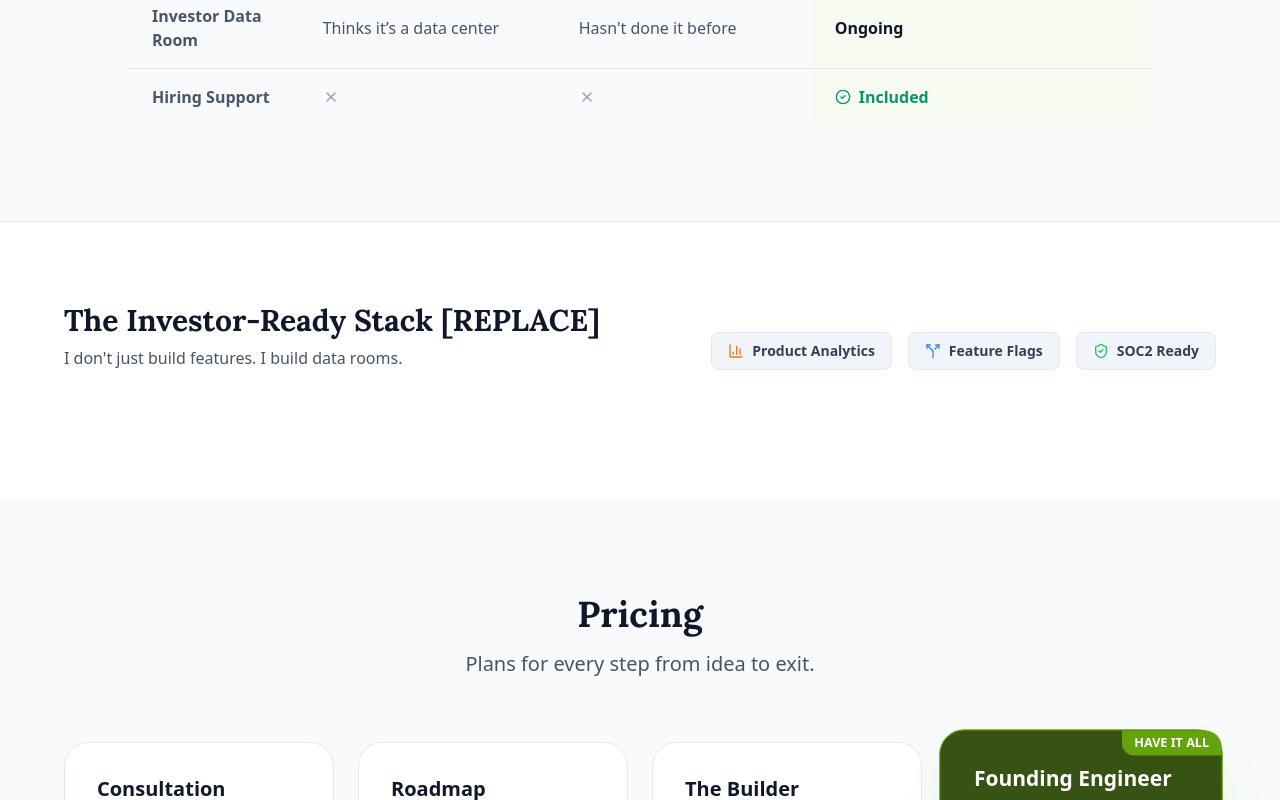
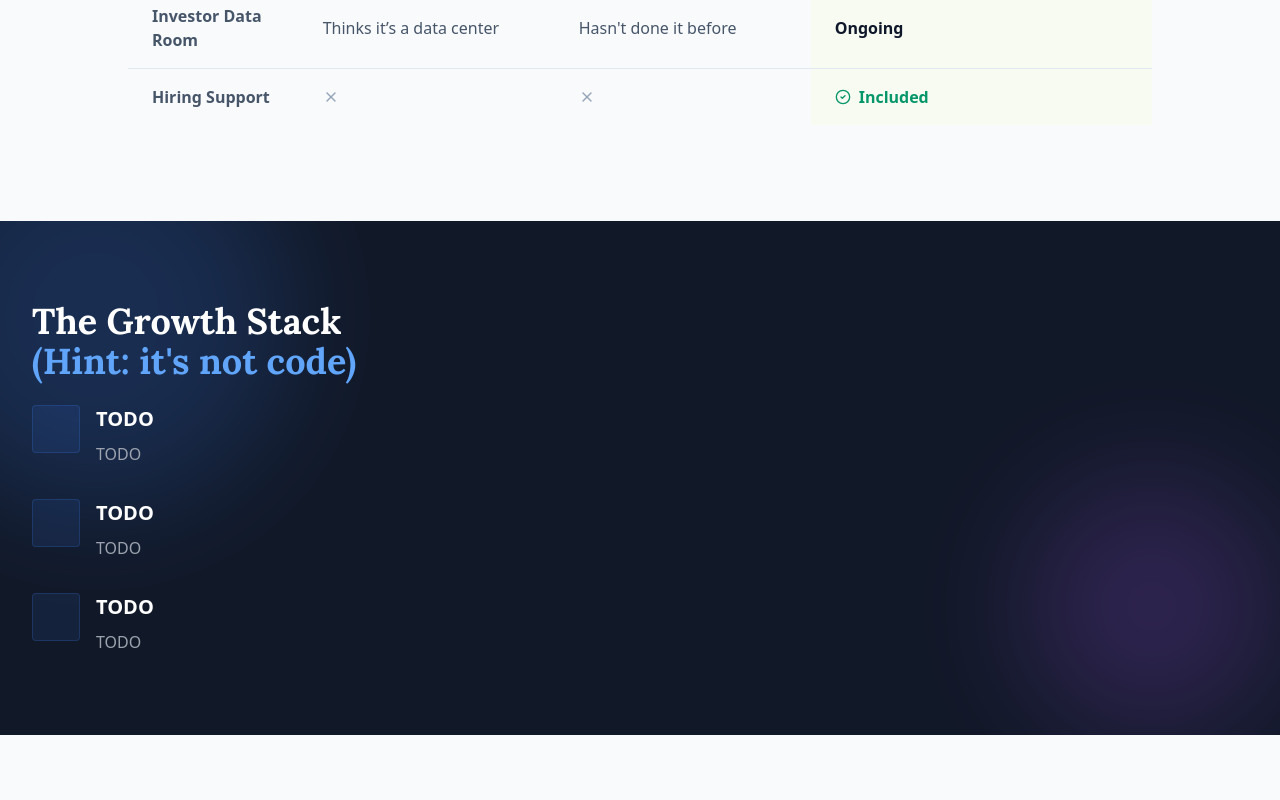
Before and after one commit to jlleblanc/jlleblanc.github.io, a Next.js app: page /jlleblanc.github.io/new-site in a window 1280 px wide. Shown: the part 2240-3040 px from the top of the page. Built offline with nearby package versions, Linux system fonts and the light colour scheme.

Commit message:
Stub in The Growth Stack

```diff
--- a/src/pages/new-site.js
+++ b/src/pages/new-site.js
@@ -105,7 +105,7 @@ export default function Home() {
           <div className="max-w-5xl mx-auto text-center relative z-10">
 
             <h1 className="text-5xl md:text-8xl font-bold tracking-tight text-slate-900 dark:text-white mb-8 leading-[1.1]">
-              Don't give away <span className="bg-yellow-300/50 dark:bg-yellow-500 px-1 rounded inline-block">half</span> your equity.<br /><br className="md:hidden" />
+              Don&apos;t give away <span className="bg-yellow-300/50 dark:bg-yellow-500 px-1 rounded inline-block">half</span> your equity.<br /><br className="md:hidden" />
               <span className="text-4xl md:text-5xl text-transparent bg-clip-text bg-gradient-to-r from-lime-700 to-cyan-600 dark:from-lime-400 dark:to-cyan-300">Rent a Founding Engineer</span>
             </h1>
 
@@ -318,28 +318,76 @@ export default function Home() {
         </section>
 
         {/* Growth Stack - Condensed */}
-        <section id="growth" className="py-20 px-6 bg-white dark:bg-black transition-colors duration-300 border-t border-slate-200 dark:border-slate-800">
-           <div className="max-w-6xl mx-auto">
-             <div className="flex flex-col md:flex-row justify-between items-end mb-12 gap-6">
-                <div>
-                   <h2 className="text-3xl font-bold text-slate-900 dark:text-white mb-2">The Investor-Ready Stack [REPLACE]</h2>
-                   <p className="text-slate-600 dark:text-slate-400">
-                     I don&apos;t just build features. I build data rooms.
-                   </p>
+        <section id="growth" className="py-20 bg-gray-900 text-white relative overflow-hidden">
+            <div className="absolute top-0 left-0 w-full h-full overflow-hidden opacity-20 pointer-events-none">
+                <div className="absolute -top-24 -left-24 w-96 h-96 bg-blue-500 rounded-full blur-3xl"></div>
+                <div className="absolute top-1/2 right-0 w-64 h-64 bg-purple-500 rounded-full blur-3xl"></div>
+            </div>
+
+            <div className="max-w-7xl mx-auto px-4 sm:px-6 lg:px-8 relative z-10">
+                <div className="grid lg:grid-cols-2 gap-16 items-center">
+                    <div>
+                        <h2 className="text-3xl md:text-4xl font-bold mb-6">The Growth Stack<br/><span className="text-blue-400">(Hint: it&apos;s not code)</span></h2>
+                        <div className="space-y-8">
+                            <div className="flex gap-4">
+                                <div className="flex-shrink-0 h-12 w-12 rounded bg-blue-500/10 flex items-center justify-center border border-blue-500/20">
+                                    <i data-lucide="eye" className="text-blue-400 w-6 h-6"></i>
+                                </div>
+                                <div>
+                                    <h4 className="text-xl font-bold mb-2">TODO</h4>
+                                    <p className="text-gray-400 leading-relaxed">TODO</p>
+                                </div>
+                            </div>
+
+                            <div className="flex gap-4">
+                                <div className="flex-shrink-0 h-12 w-12 rounded bg-blue-500/10 flex items-center justify-center border border-blue-500/20">
+                                    <i data-lucide="hammer" className="text-blue-400 w-6 h-6"></i>
+                                </div>
+                                <div>
+                                    <h4 className="text-xl font-bold mb-2">TODO</h4>
+                                    <p className="text-gray-400 leading-relaxed">TODO</p>
+                                </div>
+                            </div>
+
+                            <div className="flex gap-4">
+                                <div className="flex-shrink-0 h-12 w-12 rounded bg-blue-500/10 flex items-center justify-center border border-blue-500/20">
+                                    <i data-lucide="trending-up" className="text-blue-400 w-6 h-6"></i>
+                                </div>
+                                <div>
+                                    <h4 className="text-xl font-bold mb-2">TODO</h4>
+                                    <p className="text-gray-400 leading-relaxed">TODO</p>
+                                </div>
+                            </div>
+                        </div>
+                    </div>
+
+                    {/* <div className="bg-gray-800 p-8 rounded-lg border border-gray-700 shadow-2xl">
+                        <div className="flex items-center gap-2 mb-6 pb-4 border-b border-gray-700">
+                            <div className="w-3 h-3 rounded-full bg-red-500"></div>
+                            <div className="w-3 h-3 rounded-full bg-yellow-500"></div>
+                            <div className="w-3 h-3 rounded-full bg-green-500"></div>
+                            <span className="text-gray-500 font-mono text-sm ml-2">philosophy.md</span>
+                        </div>
+                        <div className="font-mono text-sm md:text-base text-gray-300 space-y-4">
+                            <p><span className="text-purple-400">const</span> <span className="text-blue-400">goal</span> = <span className="text-green-300">"Build a Company"</span>;</p>
+                            <p>
+                                <span className="text-gray-500">// Instead of:</span><br/>
+                                <span className="text-red-400">founder.giveEquity(50%);</span><br/>
+                                <span className="text-red-400">developer.buildInSecret();</span>
+                            </p>
+                            <p>
+                                <span className="text-gray-500">// We do:</span><br/>
+                                <span className="text-blue-400">while</span> (<span className="text-yellow-300">!product.isSuccessful</span>) {'{'}<br/>
+                                &nbsp;&nbsp;<span className="text-blue-400">await</span> builder.code();<br/>
+                                &nbsp;&nbsp;<span className="text-blue-400">await</span> founder.sell();<br/>
+                                &nbsp;&nbsp;builder.teach(founder);<br/>
+                                {'}'}
+                            </p>
+                            <p><span className="text-gray-500">// Result: Control remains with the founder.</span></p>
+                        </div>
+                    </div> */}
                 </div>
-                <div className="flex gap-4">
-                   <div className="bg-slate-100 dark:bg-slate-900 px-4 py-2 rounded-lg flex items-center gap-2 text-sm font-bold text-slate-700 dark:text-slate-300 border border-slate-200 dark:border-slate-800">
-                      <BarChart3 size={16} className="text-orange-500"/> Product Analytics
-                   </div>
-                   <div className="bg-slate-100 dark:bg-slate-900 px-4 py-2 rounded-lg flex items-center gap-2 text-sm font-bold text-slate-700 dark:text-slate-300 border border-slate-200 dark:border-slate-800">
-                      <Split size={16} className="text-blue-500"/> Feature Flags
-                   </div>
-                   <div className="bg-slate-100 dark:bg-slate-900 px-4 py-2 rounded-lg flex items-center gap-2 text-sm font-bold text-slate-700 dark:text-slate-300 border border-slate-200 dark:border-slate-800">
-                      <ShieldCheck size={16} className="text-green-500"/> SOC2 Ready
-                   </div>
-                </div>
-             </div>
-           </div>
+            </div>
         </section>
 
         {/* PRICING - The Pivot */}
@@ -390,7 +438,7 @@ export default function Home() {
                     <CheckCircle2 className="text-lime-700 dark:text-lime-500 shrink-0" size={18} /> 60 min review session
                   </li>
                   <li className="flex gap-3 text-slate-600 dark:text-slate-300 text-sm">
-                    <CheckCircle2 className="text-lime-700 dark:text-lime-500 shrink-0" size={18} /> Cost goes towards your first month's subscription
+                    <CheckCircle2 className="text-lime-700 dark:text-lime-500 shrink-0" size={18} /> Cost goes towards your first month&apos;s subscription
                   </li>
                 </ul>
                 <button className="w-full py-3 rounded-xl border border-slate-300 dark:border-slate-700 text-slate-900 dark:text-white font-bold hover:bg-slate-50 dark:hover:bg-slate-800 transition-colors">
@@ -427,7 +475,7 @@ export default function Home() {
               {/* Tier 3 - Founding Engineer (The Winner) */}
               <div className="bg-lime-900 dark:bg-lime-950/30 border border-lime-600 p-8 rounded-3xl relative shadow-2xl shadow-lime-500/20 transform scale-105 z-10">
                 <div className="absolute top-0 right-0 bg-lime-600 text-white text-xs font-bold px-3 py-1 rounded-bl-xl rounded-tr-2xl">
-                  HAVE IT ALL
+                  INVESTOR-READY
                 </div>
                 <h3 className="text-xl font-bold text-white mb-2">Founding Engineer</h3>
                 <p className="text-lime-200 text-xs font-mono uppercase tracking-wide mb-6">Fractional CTO Partner</p>
@@ -464,12 +512,12 @@ export default function Home() {
             <h2 className="text-3xl font-bold text-slate-900 dark:text-white mb-12 text-center">Common Questions</h2>
             <div className="space-y-4">
               {[
-                { q: "What is the difference between 'Builder' and 'Founding Engineer'?", a: "The Builder plan is for execution—you have a roadmap, I build it. The Founding Engineer plan is for strategy + execution. I help define the roadmap, set the architecture, prepare for investors, and handle hiring." },
-                { q: "Do I own the Intellectual Property (IP)?", a: "Yes, 100%. You own every line of code, every design asset, and every account. I work in your GitHub repository and your cloud accounts from Day 1." },
-                { q: "What is your tech stack?", a: "I specialize in the 'Modern Growth Stack': Next.js (App Router), Supabase (Postgres), Tailwind CSS, and PostHog for analytics. This stack allows for rapid iteration and scalability from Day 0 to Series A." },
-                { q: "How does the 'Hiring Support' work?", a: "When you reach ~$20k MRR or close your Seed round, I write the job descriptions, screen candidates, and conduct technical interviews to find your first full-time engineer. I then onboard them to the codebase so you have a seamless transition." },
-                { q: "Can I pause my subscription?", a: "Yes. If you are waiting on user feedback or investor diligence, you can pause the subscription. You only pay for the days the 'shop is open'. Unused days are banked for future use." },
-                 { q: "Why don't you charge equity?", a: "I prefer cash flow over lottery tickets. This is better for you because you keep 100% of your company. You get the seniority of a co-founder without the permanent dilution." }
+                { q: "What is the difference between 'Builder' and 'Founding Engineer'?", a: "The Builder plan is for execution—you have a roadmap ready to go, we use it to build together. The Founding Engineer plan includes more of what you need around funding events: investor data room and weekly sync meetings. It's also for when you are ready to start bringing on full-time engineers." },
+                { q: "Do I own the Intellectual Property (IP)?", a: "Yes, 100%. You own every line of code, every design asset, and every account. We work together in your GitHub repository and your cloud accounts." },
+                { q: "What is your tech stack?", a: "It changes. Currently, I use Next.js, Supabase, Tailwind CSS, and PostHog. This toolset is modern, flexible, and scalable. But I am also always looking at new tools and frameworks to deliver meaningful value faster." },
+                { q: "How does the 'Hiring Support' work?", a: "As your startup grows, you will need to hire full-time engineers. I can help you with that. I write the job descriptions, screen candidates, and conduct technical interviews to find your first full-time engineer. I then onboard them to the codebase so you have a seamless transition." },
+                { q: "Can I pause my subscription?", a: "Yes. You can pause the Builder subscription at any time. Sometimes you're waiting on investor diligence. Other times, you may need to wait a week or two on user feedback to see how a feature is received." },
+                 { q: "Why don't you charge equity?", a: "In an equity-based model, we decide how much time we are willing to spend on building the startup before we raise a round of funding. This can often translate into lost momentum, delays in generating revenue, and a higher risk of failure. Instead, I charge a subscription to my services, which forces us to be efficient and focused. This is better for you, because you get the seniority of a co-founder without the permanent dilution." }
               ].map((faq, i) => (
                 <div key={i} className="border border-slate-200 dark:border-slate-800 rounded-xl bg-slate-50 dark:bg-black overflow-hidden transition-colors">
                   <button
```
